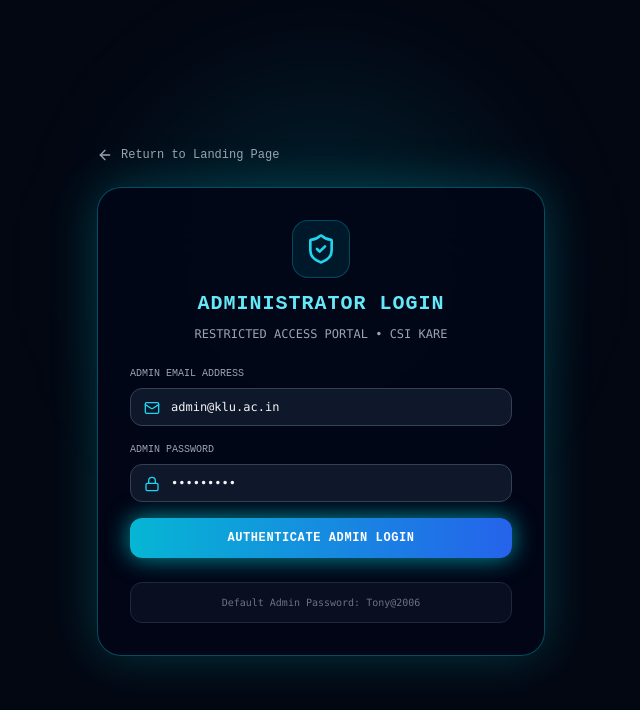
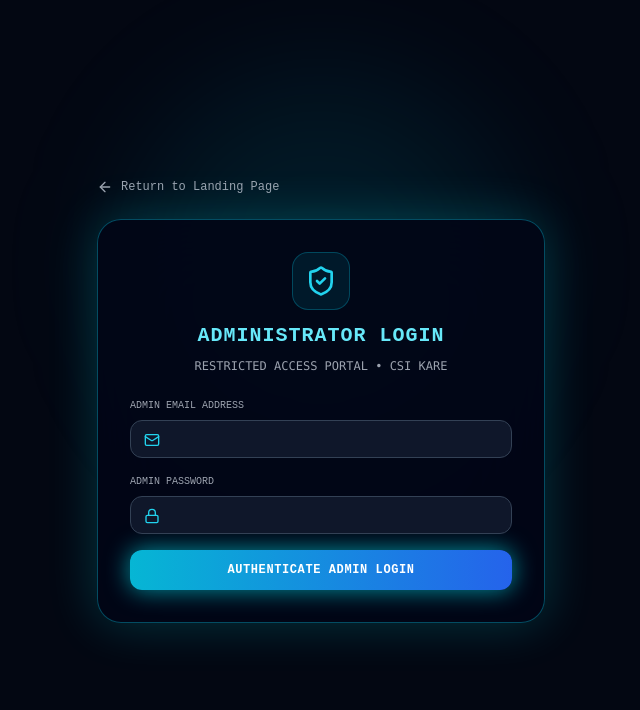
Before and after one commit to bkchaithanya285/one-ml-pipeline, a Next.js app in the folder frontend/: page /admin in a window 1280 px wide. Shown: the top 710 px of the page, without its empty margins (319-959 px from the left). Built offline with nearby package versions, Linux system fonts and the light colour scheme; no server answers.

Commit message:
security: update admin password and disable credential autofill on admin login

```diff
--- a/frontend/app/admin/page.tsx
+++ b/frontend/app/admin/page.tsx
@@ -9,8 +9,8 @@ import { AdminDashboard } from "@/components/admin/AdminDashboard";
 
 export default function AdminPage() {
   const [isAuthenticated, setIsAuthenticated] = useState<boolean | null>(null);
-  const [email, setEmail] = useState("admin@klu.ac.in");
-  const [password, setPassword] = useState("Tony@2006");
+  const [email, setEmail] = useState("");
+  const [password, setPassword] = useState("");
   const [loginError, setLoginError] = useState<string | null>(null);
   const [isSubmitting, setIsSubmitting] = useState(false);
 
@@ -131,9 +131,7 @@ export default function AdminPage() {
             </button>
           </form>
 
-          <div className="p-3 rounded-xl bg-slate-900/60 border border-slate-800 text-[10px] text-gray-500 font-mono text-center">
-            Default Admin Password: Tony@2006
-          </div>
+
         </motion.div>
       </div>
     </div>
--- a/frontend/lib/firebase/auth.ts
+++ b/frontend/lib/firebase/auth.ts
@@ -60,14 +60,14 @@ export async function signOutStudent(): Promise<void> {
 }
 
 /**
- * Admin Sign In with Email and Password (Admin Password: Tony@2006)
+ * Admin Sign In with Email and Password
  */
 export async function signInAdmin(
   email: string,
   pass: string
 ): Promise<{ success: boolean; error: string | null }> {
   try {
-    if (pass === "Tony@2006") {
+    if (pass === "CSI@939") {
       if (typeof window !== "undefined") {
         localStorage.setItem("csi_kare_admin_session", "active");
       }
@@ -77,7 +77,7 @@ export async function signInAdmin(
     await signInWithEmailAndPassword(auth, email, pass);
     return { success: true, error: null };
   } catch (err: any) {
-    if (pass === "Tony@2006") {
+    if (pass === "CSI@939") {
       if (typeof window !== "undefined") {
         localStorage.setItem("csi_kare_admin_session", "active");
       }
```
Also changed, not shown: 1 other file (tests, documents, lock files or other folders).
